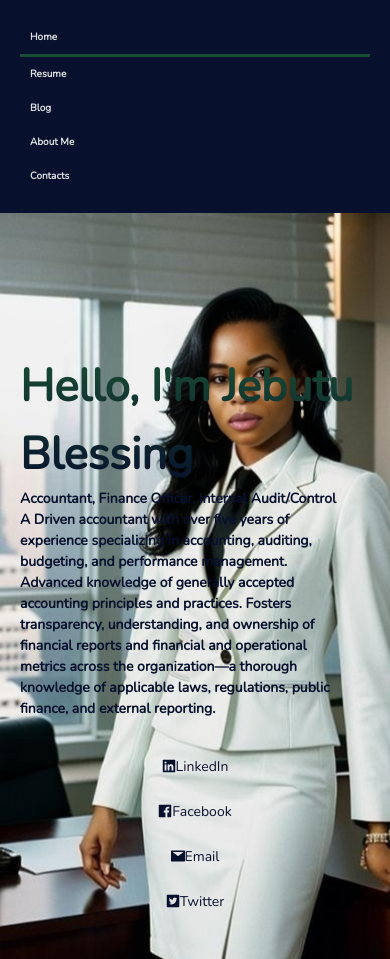
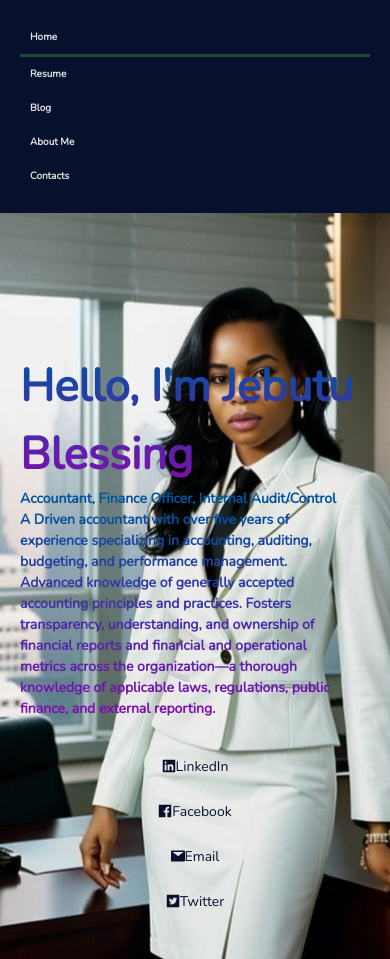
Before and after one commit to femigabriel/Blessing_portfolio, a React (Vite) app: page / in a window 390 px wide. Built offline with nearby package versions, Linux system fonts and the light colour scheme; a web font is replaced by a local one.

Commit message:
resume fixes

```diff
--- a/src/index.css
+++ b/src/index.css
@@ -54,10 +54,11 @@
 }
 .title h1 {
   font-size: 72px;
-  background: linear-gradient(to bottom, #194c33, #bbb);
+  background: linear-gradient(to bottom, #00549e, #850ab0 );
   -webkit-background-clip: text;
   -webkit-text-fill-color: transparent;
   font-weight: 900;
+  /* linear-gradient( 278deg, #0d818a, #00549e, #3232a5, #850ab0 ) */
 
   /* width: em; */
 }
@@ -89,7 +90,8 @@
   .title h1 {
     margin-top: 140px;
     font-size: 45px;
-    background: linear-gradient(to bottom, #194c33, #07112d);
+    /* background: linear-gradient(to bottom, #194c33, #07112d); */
+    background: linear-gradient(to bottom, #00549e, #850ab0 );
     -webkit-background-clip: text;
     -webkit-text-fill-color: transparent;
   }
@@ -107,7 +109,9 @@
   }
   .passage {
     font-size: 14px;
-    color: #07112d;
+    background: linear-gradient(to bottom, #00549e, #850ab0 );
+    -webkit-background-clip: text;
+    -webkit-text-fill-color: transparent;
     font-weight: 600;
     /* max-width: 18em; */
     padding-right: 40px;
@@ -115,8 +119,8 @@
   }
   .role {
     font-size: 14px;
-    color: #07112d;
-    font-weight: 700;
+    color: #00549e;
+    font-weight:bold;
   }
   .socials a {
     color: #07112d;
```
